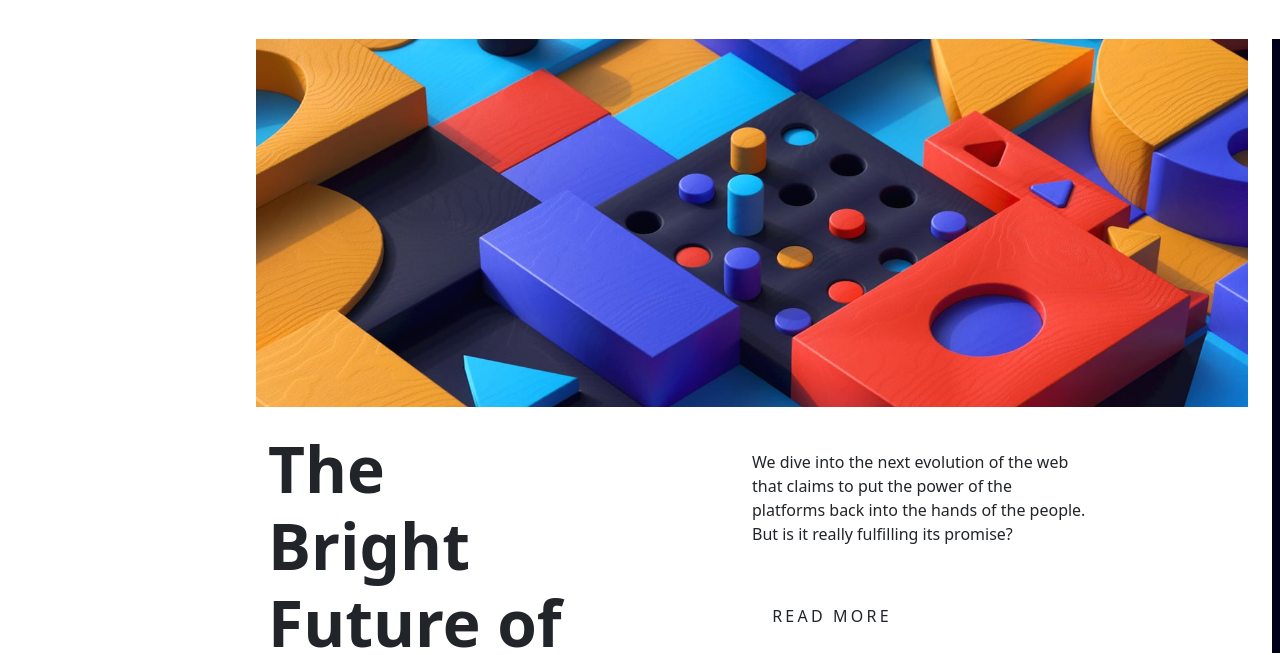
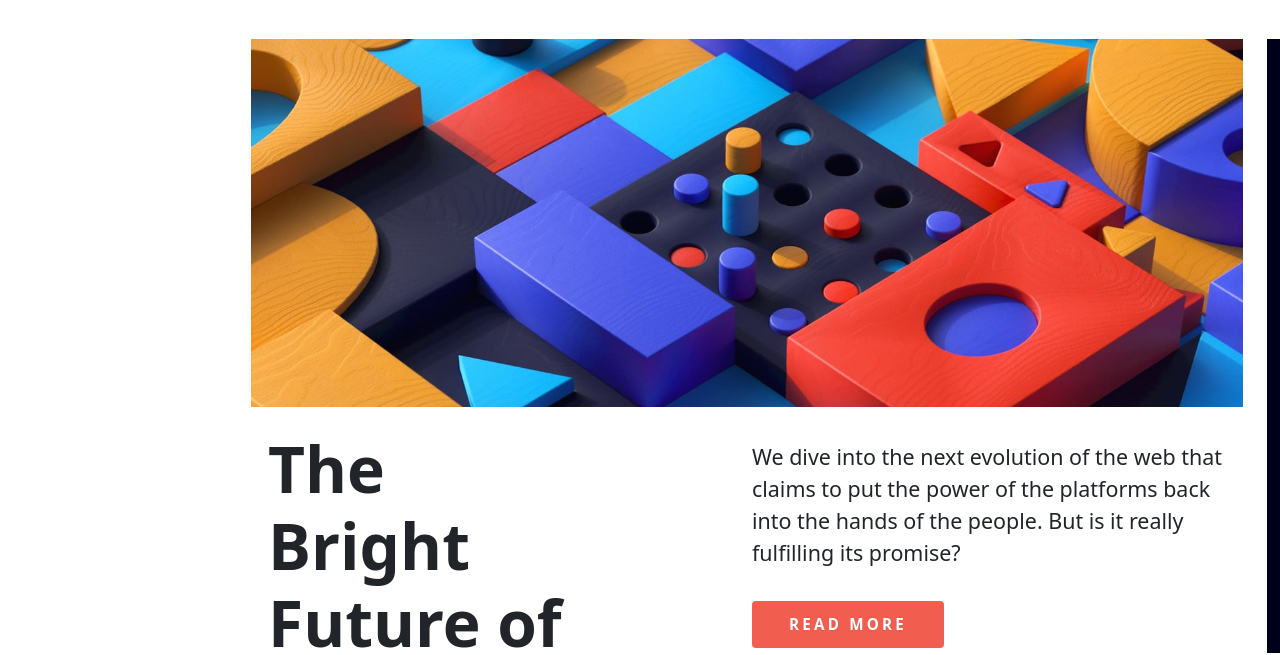
Before and after one commit to Vidottizzz/news-homepage-main, a plain HTML site: page index.html in a window 1280 px wide. Shown: the part 163-818 px from the top of the page. Drawn offline with nearby package versions, Linux system fonts and the light colour scheme.

Commit message:
fixed size screen

```diff
--- a/index.html
+++ b/index.html
@@ -93,6 +93,9 @@
       </div>
     </div>
   </main>
+  <footer>
+
+  </footer>
     <!-- End navigation bar -->
 
   <!-- Home
--- a/style.css
+++ b/style.css
@@ -37,7 +37,7 @@ padding-bottom: 0;
 
 }
 #news {
-    width: 30rem;
+    width: 25rem;
     height: 38.4rem;
     margin-bottom: 1.5rem;
     background-color: var(--Verydarkblue);
@@ -55,13 +55,17 @@ padding-bottom: 0;
     font-weight: bold;
     font-size: 1.15rem;
 }
-button {
-    margin-top: 2.2rem;
-    width: 10rem;
+
+#hold-readmore2 button {
+    margin-top: 1rem;
+    width: 12rem;
     letter-spacing: 0.2rem;
     font-weight: bold;
-    font-size: 0.5rem;
-    background-color: var(--Darkgrayishblue);
+    font-size: 0.95rem;
+    padding: 0.7rem;
+    color: white;
+    background-color: var(--Softred);
+
 }
 #read-more-box {
     margin-left:20px;
@@ -77,10 +81,10 @@ h1 {
     font-weight: bold;
 }
 #hold-main {
-    width: 116rem;
-    padding: 0rem 14rem;
+    width: 115rem;
+    padding: 0rem 13.7rem;
+}
 
-}
 #hold-readmore {
     padding: 0rem 13.5rem;
     width: 20rem;
@@ -92,14 +96,14 @@ h1 {
 
 #hold-readmore2 {
     position: absolute;
-    width: 21rem;
-    top: 25.7rem;
+    width: 29.5rem;
+    top: 25.1rem;
     left: 45rem;
 
 }
 #hold-readmore2 p {
-    font-size: 1rem;
+    font-size: 1.34rem;
 }
 .attribution {
-    margin-top: 6 rem;
+    margin-top: 6rem;
 }
```
